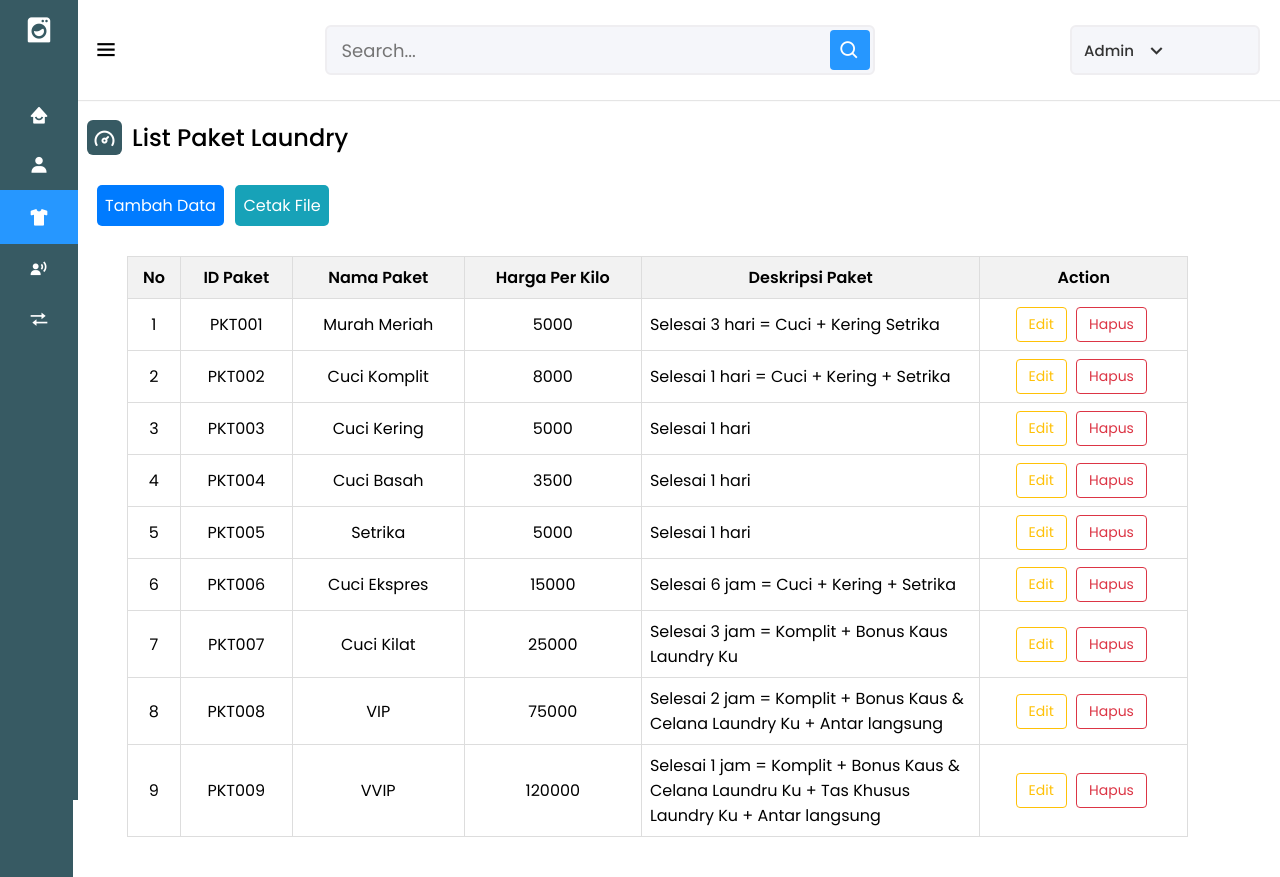
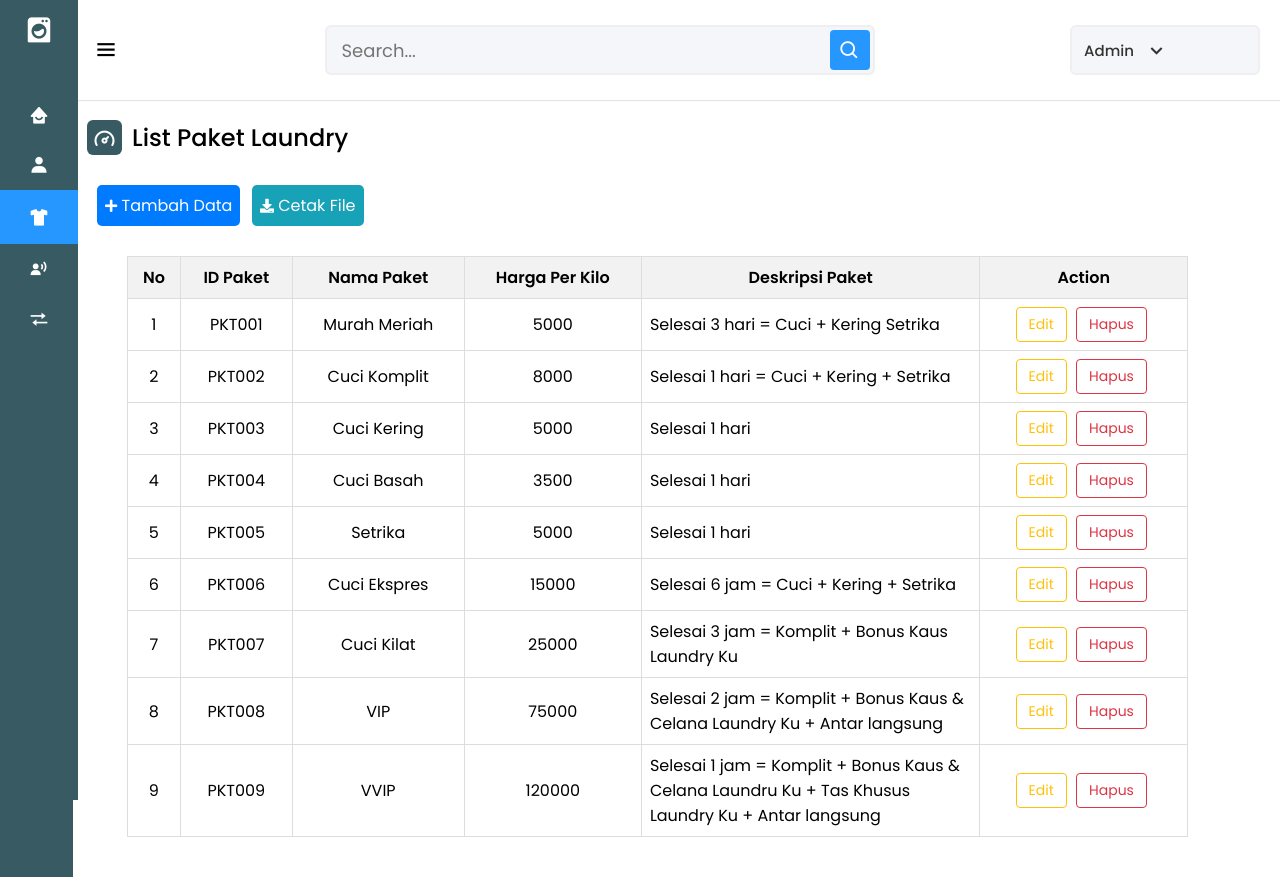
Before and after one commit to NandaSyarlaHariyanti/FP_Laundry, a PHP site: page /paketlaundry/list_paketlaundry.php in a window 1280 px wide. Run offline with PHP 8.4, Linux system fonts and the light colour scheme; data comes from the database, SQL or seed files in the repository.

Commit message:
Update list_paketlaundry.php

```diff
--- a/paketlaundry/list_paketlaundry.php
+++ b/paketlaundry/list_paketlaundry.php
@@ -14,6 +14,7 @@ include('../function.php');
     <link rel="stylesheet" href="stylepaketlaundry.css">
     <link rel="stylesheet" href="https://unicons.iconscout.com/release/v4.0.0/css/line.css">
     <link href='https://unpkg.com/boxicons@2.0.7/css/boxicons.min.css' rel='stylesheet'>
+    <link rel="stylesheet" href="https://cdnjs.cloudflare.com/ajax/libs/font-awesome/5.15.3/css/all.min.css">
     <title>BINATO (FP)</title>
     <style>
         .card-body {
```
